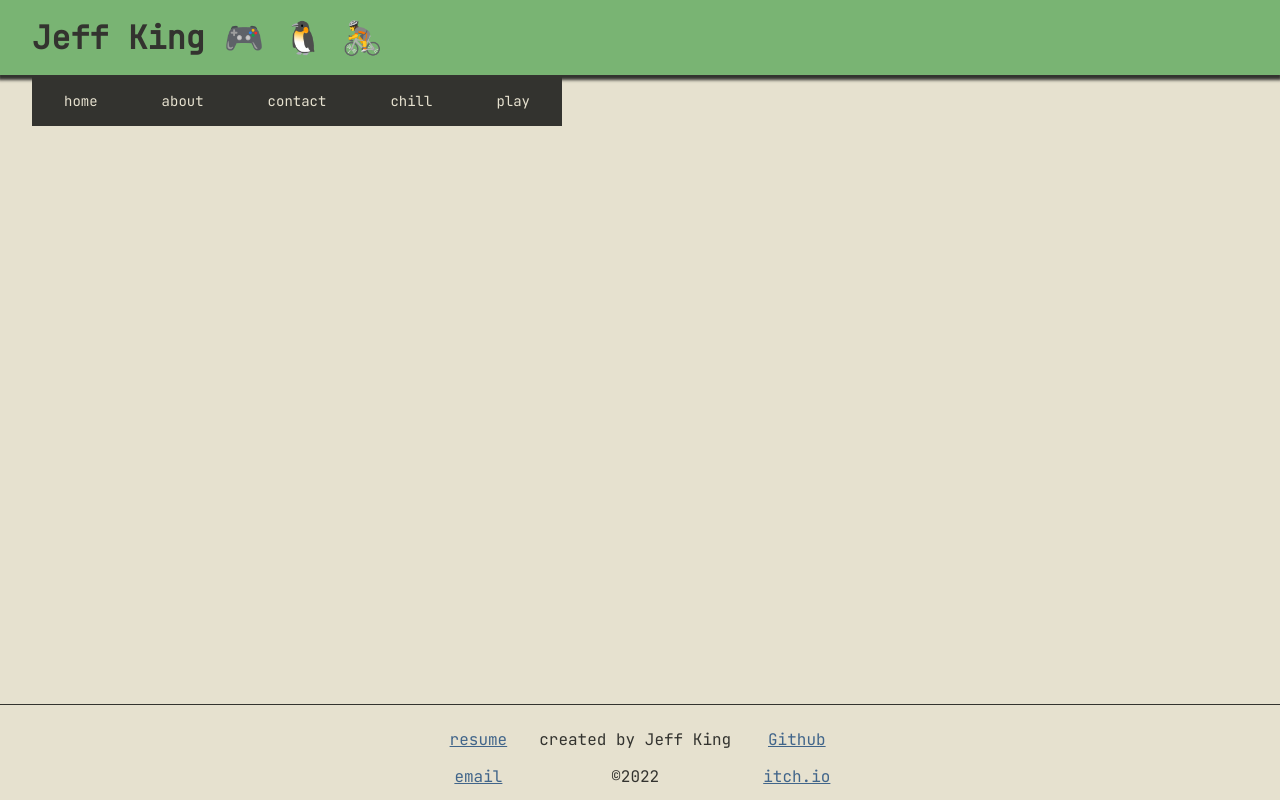
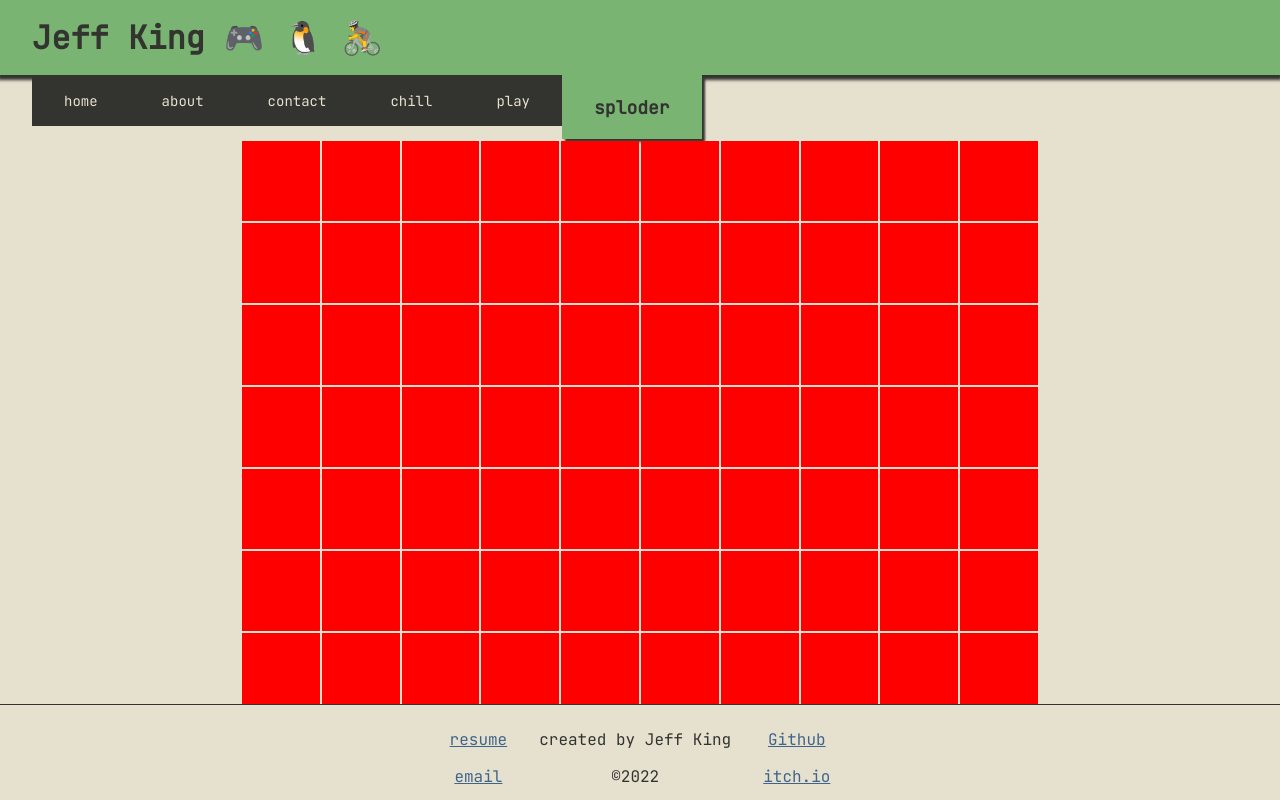
Before and after one commit to jmuking/jmuking.dev, a React (Create React App) app: page /sploder in a window 1280 px wide. Built offline with nearby package versions, Linux system fonts and the light colour scheme.

Commit message:
first sploder push

```diff
--- a/src/App.js
+++ b/src/App.js
@@ -7,6 +7,7 @@ import Home from "./components/Home";
 import About from "./components/About";
 import Chill from "./components/Chill";
 import Play from "./components/Play";
+import Sploder from "./components/Sploder";
 import { Routes, Route } from "react-router-dom";
 import { colors } from "./configs/default";
 import styled from "styled-components";
@@ -45,6 +46,7 @@ function App() {
             <Route path="/contact" element={<Contact></Contact>}></Route>
             <Route path="/chill" element={<Chill></Chill>}></Route>
             <Route path="/play" element={<Play></Play>}></Route>
+            <Route path="/sploder" element={<Sploder></Sploder>}></Route>
           </Routes>
         </ContentContainer>
         <Footer></Footer>
--- a/src/components/Header.js
+++ b/src/components/Header.js
@@ -48,6 +48,7 @@ const headerTabs = [
   ["contact", "/contact"],
   ["chill", "/chill"],
   ["play", "/play"],
+  ["sploder", "/sploder"],
 ];
 
 function Header() {
--- /dev/null
+++ b/src/components/Sploder.js
@@ -0,0 +1,176 @@
+import styled from "styled-components";
+import SploderItem from "./sploder_items/SploderItem";
+import React, { useEffect, useState } from "react";
+
+const SPLODER_MAP = [
+  [0, 0, 0, 0, 0, 0, 0, 0, 0, 0],
+  [0, 0, 0, 0, 0, 0, 0, 0, 0, 0],
+  [0, 0, 0, 0, 0, 0, 0, 0, 0, 0],
+  [0, 0, 0, 0, 0, 0, 0, 0, 0, 0],
+  [0, 0, 0, 0, 0, 0, 0, 0, 0, 0],
+  [0, 0, 0, 0, 0, 0, 0, 0, 0, 0],
+  [0, 0, 0, 0, 0, 0, 0, 0, 0, 0],
+  [0, 0, 0, 0, 0, 0, 0, 0, 0, 0],
+  [0, 0, 0, 0, 0, 0, 0, 0, 0, 0],
+  [0, 0, 0, 0, 0, 0, 0, 0, 0, 0],
+];
+
+const ORIGIN = "origin";
+const DOWN = "down";
+const UP = "up";
+const RIGHT = "right";
+const LEFT = "left";
+const DOWN_RIGHT = "downright";
+const DOWN_LEFT = "downleft";
+const UP_RIGHT = "upright";
+const UP_LEFT = "upleft";
+
+const SploderTable = styled.table``;
+
+const SploderRow = styled.tr``;
+
+function Sploder() {
+  const [sploderBoard, setSploderBoard] = useState(SPLODER_MAP);
+  const [splosionWave, setSplosionWave] = useState([]);
+  const [lastSplosionWave, setLastSplosionWave] = useState([]);
+  const [gameClock, setGameClock] = useState(0);
+  const [lastSplosionPosition, setLastSplosionPosition] = useState(null);
+
+  useEffect(() => {
+    let x = gameClock;
+    setInterval(() => {
+      setGameClock(++x);
+    }, 1000);
+    // eslint-disable-next-line react-hooks/exhaustive-deps
+  }, []);
+
+  const directWave = (wave) => {
+    const x = wave.x;
+    const y = wave.y;
+    const dir = wave.dir;
+
+    if (y < sploderBoard.length) {
+      const sploderRow = sploderBoard[y];
+      let newSplosionWave = [];
+
+      // MOVE DOWN
+      if ([ORIGIN, DOWN].includes(dir) && y < sploderBoard.length - 1) {
+        newSplosionWave.push({ x, y: y + 1, dir: "down" });
+      }
+
+      // MOVE UP
+      if ([ORIGIN, UP].includes(dir) && y > 0) {
+        newSplosionWave.push({ x, y: y - 1, dir: "up" });
+      }
+
+      // MOVE RIGHT
+      if ([ORIGIN, RIGHT].includes(dir) && x < sploderRow.length - 1) {
+        newSplosionWave.push({ x: x + 1, y, dir: "right" });
+      }
+
+      // MOVE LEFT
+      if ([ORIGIN, LEFT].includes(dir) && x > 0) {
+        newSplosionWave.push({ x: x - 1, y, dir: "left" });
+      }
+
+      // MOVE DOWN-RIGHT
+      if (
+        [ORIGIN, DOWN_RIGHT].includes(dir) &&
+        y < sploderBoard.length - 1 &&
+        x < sploderRow.length - 1
+      ) {
+        newSplosionWave.push({ x: x + 1, y: y + 1, dir: "downright" });
+      }
+
+      // MOVE DOWN-LEFT
+      if (
+        [ORIGIN, DOWN_LEFT].includes(dir) &&
+        y < sploderBoard.length - 1 &&
+        x > 0
+      ) {
+        newSplosionWave.push({ x: x - 1, y: y + 1, dir: "downleft" });
+      }
+
+      // MOVE UP-RIGHT
+      if (
+        [ORIGIN, UP_RIGHT].includes(dir) &&
+        y > 0 &&
+        x < sploderRow.length - 1
+      ) {
+        newSplosionWave.push({ x: x + 1, y: y - 1, dir: "upright" });
+      }
+
+      // MOVE UP-LEFT
+      if ([ORIGIN, UP_LEFT].includes(dir) && y > 0 && x > 0) {
+        newSplosionWave.push({ x: x - 1, y: y - 1, dir: "upleft" });
+      }
+
+      return newSplosionWave;
+    }
+
+    return [];
+  };
+
+  useEffect(() => {
+    let newSplosionWave = [];
+    for (const i in splosionWave) {
+      const newWave = splosionWave[i];
+      newSplosionWave = [...newSplosionWave, ...directWave(newWave)];
+    }
+
+    setSplosionWave(newSplosionWave);
+  }, [gameClock]);
+
+  useEffect(() => {
+    let newSploderBoard = [...sploderBoard];
+
+    for (const i in splosionWave) {
+      const newWave = splosionWave[i];
+      newSploderBoard[newWave.y][newWave.x] = 1;
+    }
+
+    if (lastSplosionWave) {
+      for (const i in lastSplosionWave) {
+        const removeWave = lastSplosionWave[i];
+        newSploderBoard[removeWave.y][removeWave.x] = 0;
+      }
+    }
+
+    setLastSplosionWave([...splosionWave]);
+    setSploderBoard(newSploderBoard);
+  }, [splosionWave]);
+
+  const triggerExplosion = (x, y) => {
+    setSplosionWave([{ x, y, dir: "origin" }]);
+  };
+
+  return (
+    <div style={{ display: "flex", flexDirection: "column" }}>
+      <SploderTable>
+        <tbody>
+          {sploderBoard.map((sploderRow, y) => {
+            return (
+              <SploderRow key={y}>
+                {sploderRow.map((sploderItem, x) => {
+                  return (
+                    <SploderItem
+                      key={`${x}(${sploderItem})`}
+                      x={x}
+                      y={y}
+                      itemType={sploderItem}
+                      onClick={() => {
+                        triggerExplosion(x, y);
+                      }}
+                    ></SploderItem>
+                  );
+                })}
+              </SploderRow>
+            );
+          })}
+        </tbody>
+      </SploderTable>
+    </div>
+  );
+}
+
+export default Sploder;
--- /dev/null
+++ b/src/components/sploder_items/SploderItem.js
@@ -0,0 +1,19 @@
+import { sploder } from "../../configs/default";
+import styled from "styled-components";
+
+const SploderCell = styled.td`
+  padding: 2rem;
+  width: 1rem;
+  height: 1rem;
+`;
+
+function SploderItem({ x, y, itemType, onClick }) {
+  return (
+    <SploderCell
+      style={{ backgroundColor: sploder.colorMappings[itemType] }}
+      onClick={onClick}
+    ></SploderCell>
+  );
+}
+
+export default SploderItem;
--- a/src/configs/default.js
+++ b/src/configs/default.js
@@ -65,3 +65,7 @@ export const emailjsSettings = {
   templateId: "template_l8ni544",
   userId: "user_s58f0r1kqLue155XPVicV",
 };
+
+export const sploder = {
+  colorMappings: ["red", "blue", "black"],
+};
```
